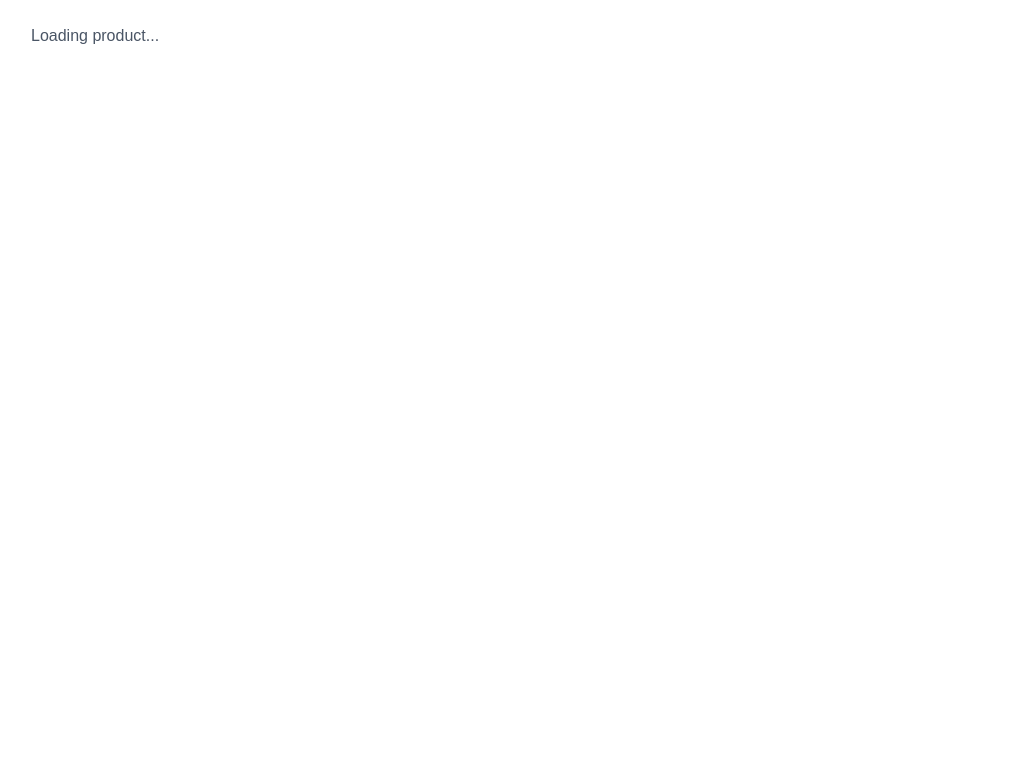
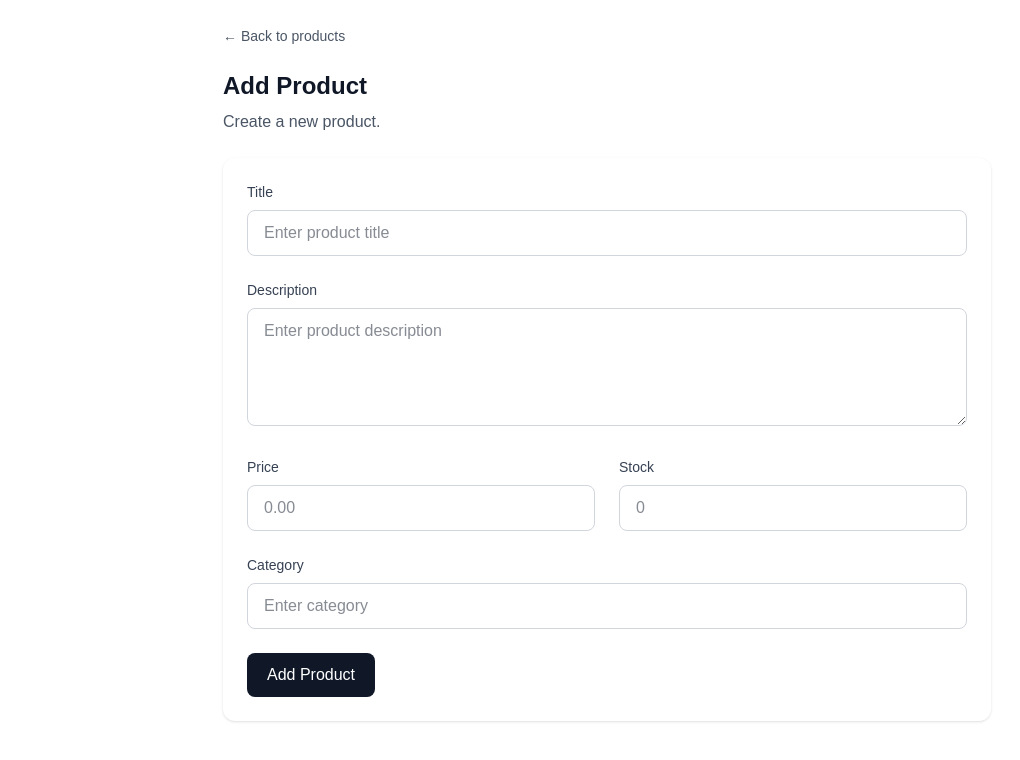
Before and after one commit to AsadKirmani/nexgensis-assignment, a Next.js app: page /products/add in a window 1280 px wide. Before the commit this address had no page. Shown: the top 760 px of the page, without its empty margins (33-1053 px from the left). Built offline with nearby package versions, Linux system fonts and the light colour scheme.

Commit message:
feat: add product form

```diff
--- /dev/null
+++ b/app/products/add/page.tsx
@@ -0,0 +1,37 @@
+"use client";
+
+import { useRouter } from "next/navigation";
+import ProductForm, {
+  ProductFormData,
+} from "@/components/products/ProductForm";
+
+export default function AddProductPage() {
+  const router = useRouter();
+
+  const handleSubmit = (data: ProductFormData) => {
+    console.log("Product data:", data);
+  };
+
+  return (
+    <main className="min-h-screen p-6">
+      <div className="mx-auto max-w-3xl">
+        <button
+          onClick={() => router.back()}
+          className="mb-6 text-sm font-medium text-gray-600 hover:text-gray-900"
+        >
+          ← Back to products
+        </button>
+
+        <h1 className="mb-2 text-2xl font-bold text-gray-900">
+          Add Product
+        </h1>
+
+        <p className="mb-6 text-gray-600">
+          Create a new product.
+        </p>
+
+        <ProductForm onSubmit={handleSubmit} />
+      </div>
+    </main>
+  );
+}
--- /dev/null
+++ b/components/products/ProductForm.tsx
@@ -0,0 +1,227 @@
+"use client";
+
+import { useState } from "react";
+
+export interface ProductFormData {
+  title: string;
+  description: string;
+  price: string;
+  stock: string;
+  category: string;
+}
+
+interface ProductFormProps {
+  onSubmit: (data: ProductFormData) => void;
+  loading?: boolean;
+}
+
+export default function ProductForm({
+  onSubmit,
+  loading = false,
+}: ProductFormProps) {
+  const [form, setForm] = useState<ProductFormData>({
+    title: "",
+    description: "",
+    price: "",
+    stock: "",
+    category: "",
+  });
+
+  const [errors, setErrors] = useState<Record<string, string>>({});
+
+  const handleChange = (
+    event: React.ChangeEvent<
+      HTMLInputElement | HTMLTextAreaElement
+    >
+  ) => {
+    const { name, value } = event.target;
+
+    setForm((current) => ({
+      ...current,
+      [name]: value,
+    }));
+  };
+
+  const validate = () => {
+    const newErrors: Record<string, string> = {};
+
+    if (!form.title.trim()) {
+      newErrors.title = "Title is required.";
+    }
+
+    if (!form.description.trim()) {
+      newErrors.description = "Description is required.";
+    }
+
+    if (!form.category.trim()) {
+      newErrors.category = "Category is required.";
+    }
+
+    if (!form.price.trim()) {
+      newErrors.price = "Price is required.";
+    } else if (Number(form.price) <= 0) {
+      newErrors.price = "Price must be greater than 0.";
+    }
+
+    if (!form.stock.trim()) {
+      newErrors.stock = "Stock is required.";
+    } else if (Number(form.stock) < 0) {
+      newErrors.stock = "Stock cannot be negative.";
+    }
+
+    setErrors(newErrors);
+
+    return Object.keys(newErrors).length === 0;
+  };
+
+  const handleSubmit = (event: React.FormEvent) => {
+    event.preventDefault();
+
+    if (!validate()) return;
+
+    onSubmit(form);
+  };
+
+  return (
+    <form
+      onSubmit={handleSubmit}
+      className="space-y-6 rounded-xl bg-white p-6 shadow"
+    >
+      <div>
+        <label
+          htmlFor="title"
+          className="mb-2 block text-sm font-medium text-gray-700"
+        >
+          Title
+        </label>
+
+        <input
+          id="title"
+          name="title"
+          value={form.title}
+          onChange={handleChange}
+          className="w-full rounded-lg border border-gray-300 px-4 py-2.5 text-gray-900 outline-none focus:border-gray-900"
+          placeholder="Enter product title"
+        />
+
+        {errors.title && (
+          <p className="mt-1 text-sm text-red-600">
+            {errors.title}
+          </p>
+        )}
+      </div>
+
+      <div>
+        <label
+          htmlFor="description"
+          className="mb-2 block text-sm font-medium text-gray-700"
+        >
+          Description
+        </label>
+
+        <textarea
+          id="description"
+          name="description"
+          value={form.description}
+          onChange={handleChange}
+          rows={4}
+          className="w-full rounded-lg border border-gray-300 px-4 py-2.5 text-gray-900 outline-none focus:border-gray-900"
+          placeholder="Enter product description"
+        />
+
+        {errors.description && (
+          <p className="mt-1 text-sm text-red-600">
+            {errors.description}
+          </p>
+        )}
+      </div>
+
+      <div className="grid gap-6 sm:grid-cols-2">
+        <div>
+          <label
+            htmlFor="price"
+            className="mb-2 block text-sm font-medium text-gray-700"
+          >
+            Price
+          </label>
+
+          <input
+            id="price"
+            name="price"
+            type="number"
+            min="0"
+            step="0.01"
+            value={form.price}
+            onChange={handleChange}
+            className="w-full rounded-lg border border-gray-300 px-4 py-2.5 text-gray-900 outline-none focus:border-gray-900"
+            placeholder="0.00"
+          />
+
+          {errors.price && (
+            <p className="mt-1 text-sm text-red-600">
+              {errors.price}
+            </p>
+          )}
+        </div>
+
+        <div>
+          <label
+            htmlFor="stock"
+            className="mb-2 block text-sm font-medium text-gray-700"
+          >
+            Stock
+          </label>
+
+          <input
+            id="stock"
+            name="stock"
+            type="number"
+            min="0"
+            value={form.stock}
+            onChange={handleChange}
+            className="w-full rounded-lg border border-gray-300 px-4 py-2.5 text-gray-900 outline-none focus:border-gray-900"
+            placeholder="0"
+          />
+
+          {errors.stock && (
+            <p className="mt-1 text-sm text-red-600">
+              {errors.stock}
+            </p>
+          )}
+        </div>
+      </div>
+
+      <div>
+        <label
+          htmlFor="category"
+          className="mb-2 block text-sm font-medium text-gray-700"
+        >
+          Category
+        </label>
+
+        <input
+          id="category"
+          name="category"
+          value={form.category}
+          onChange={handleChange}
+          className="w-full rounded-lg border border-gray-300 px-4 py-2.5 text-gray-900 outline-none focus:border-gray-900"
+          placeholder="Enter category"
+        />
+
+        {errors.category && (
+          <p className="mt-1 text-sm text-red-600">
+            {errors.category}
+          </p>
+        )}
+      </div>
+
+      <button
+        type="submit"
+        disabled={loading}
+        className="rounded-lg bg-gray-900 px-5 py-2.5 font-medium text-white hover:bg-gray-800 disabled:cursor-not-allowed disabled:opacity-50"
+      >
+        {loading ? "Saving..." : "Add Product"}
+      </button>
+    </form>
+  );
+}
```
